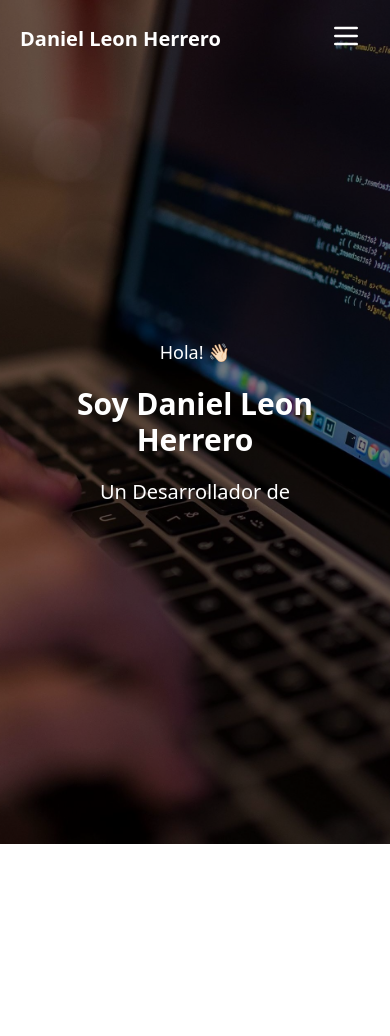
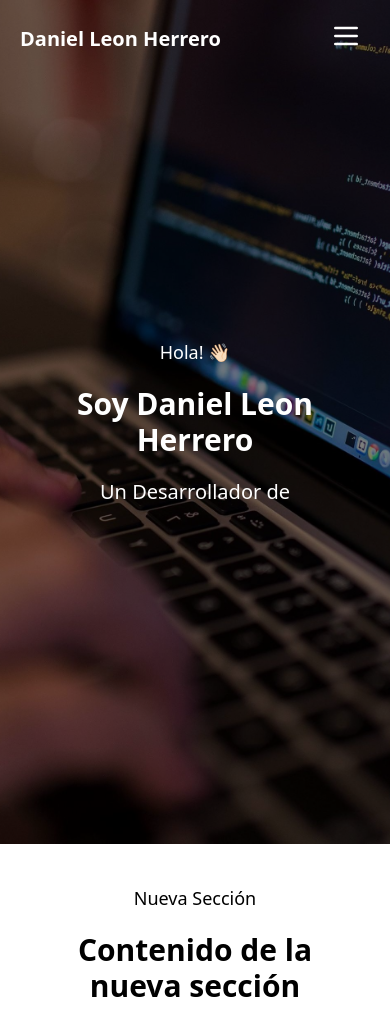
Before and after one commit to DanielLeonHerrero/Portofolio, a React (Vite) app: page / in a window 390 px wide. Shown: the top 1036 px of the page. Before the commit the page ends 844 px from the top, so only its background shows below. Built offline with nearby package versions, Linux system fonts and the light colour scheme.

Commit message:
Scroll sections realiced

```diff
--- a/src/App.jsx
+++ b/src/App.jsx
@@ -3,14 +3,22 @@ import Header from "./components/header/header"
 function App() {
   return (
     <>
-      <div className="relative h-screen bg-center bg-cover text-white" style={{ backgroundImage: "url('/images/background.jpg')" }}>
+      <div className="relative h-screen bg-center bg-cover text-white" style={{ backgroundImage: "url('/images/background.jpg')", backgroundAttachment: "fixed" }}>
         <div className="absolute inset-0 bg-black opacity-50"></div>
         <Header className="absolute top-0 left-0 right-0" />
+        <div className="absolute inset-0 flex items-center justify-center">
+          <section className="flex flex-col gap-5 items-center justify-center text-white m-10 text-center">
+            <p className="text-lg sm:text-3xl">Hola! 👋🏻</p>
+            <p className="font-bold text-3xl sm:text-6xl lg:text-7xl">Soy Daniel Leon Herrero</p>
+            <p className="text-xl md:text-4xl">Un Desarrollador de </p>
+          </section>
+        </div>
       </div>
-      <div className="absolute inset-0 flex flex-col gap-5 items-center justify-center text-white m-10 text-center">
-        <p className="text-lg sm:text-3xl">Hola! 👋🏻</p>
-        <p className="font-bold text-3xl sm:text-6xl lg:text-7xl">Soy Daniel Leon Herrero</p>
-        <p className="text-xl md:text-4xl">Un Desarrollador de </p>
+      <div className="relative h-screen bg-white text-black">
+        <section className="flex flex-col gap-5 items-center justify-center text-black m-10 text-center">
+          <p className="text-lg sm:text-3xl">Nueva Sección</p>
+          <p className="font-bold text-3xl sm:text-6xl lg:text-7xl">Contenido de la nueva sección</p>
+        </section>
       </div>
     </>
   );
```
